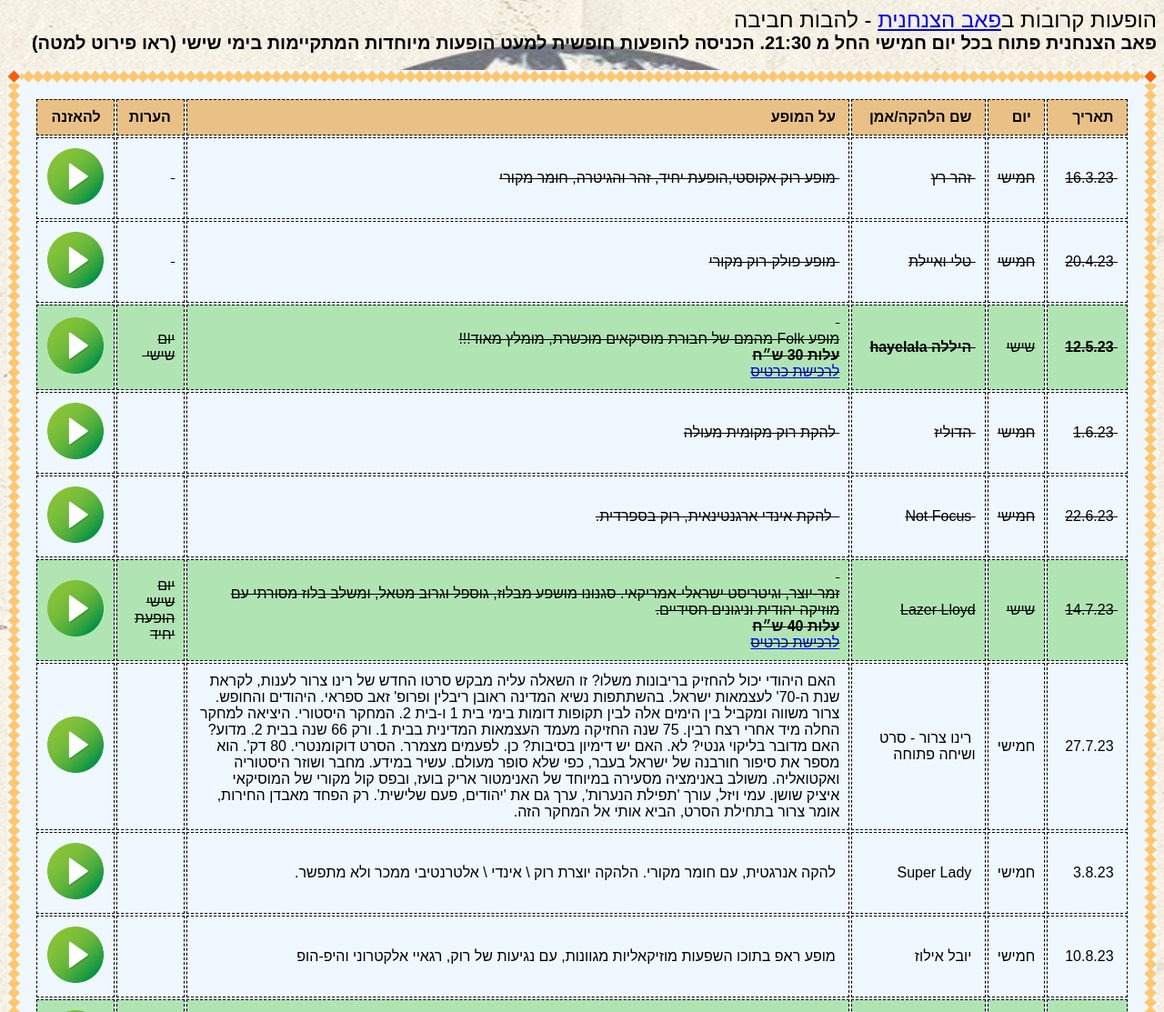
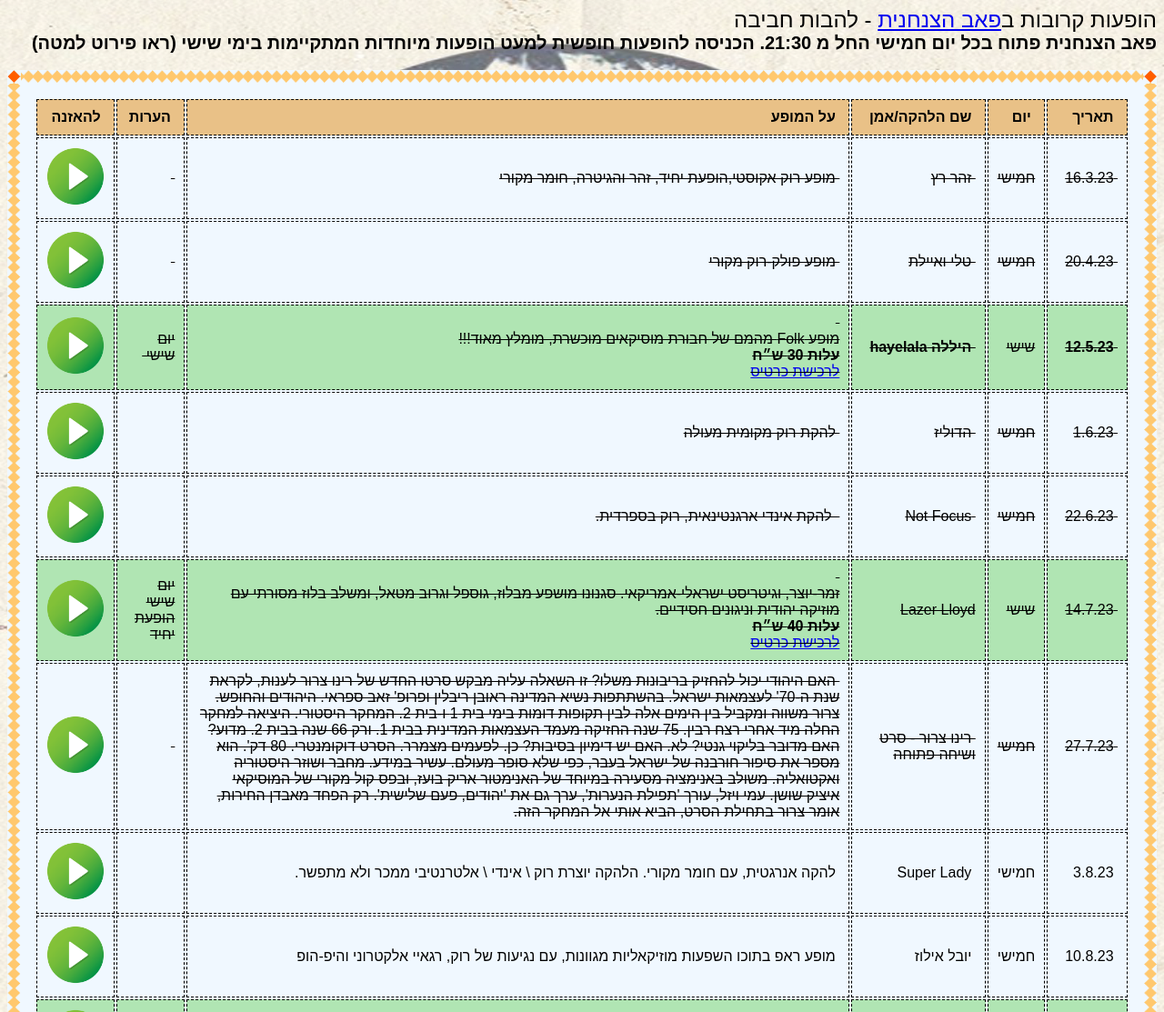
Before and after one commit to erezoren/zanhanitshows, a website built with Parcel: page index.html in a window 1280 px wide. Shown: the top 1113 px of the page at 91% size. Built offline with nearby package versions, Linux system fonts and the light colour scheme.

```diff
--- a/index.html
+++ b/index.html
@@ -89,7 +89,7 @@
         <div>הופעת יחיד</div></td>
       <td><a href="https://www.youtube.com/watch?v=VQznx2jWemg" target="_blank"><img class="play-btn" src="play.webp"/></a></td>
     </tr>
-    <tr>
+    <tr class="past-show">
       <td>&nbsp;27.7.23</td>
       <td>חמישי</td>
       <td>&nbsp;רינו צרור - סרט ושיחה פתוחה</td>
```
